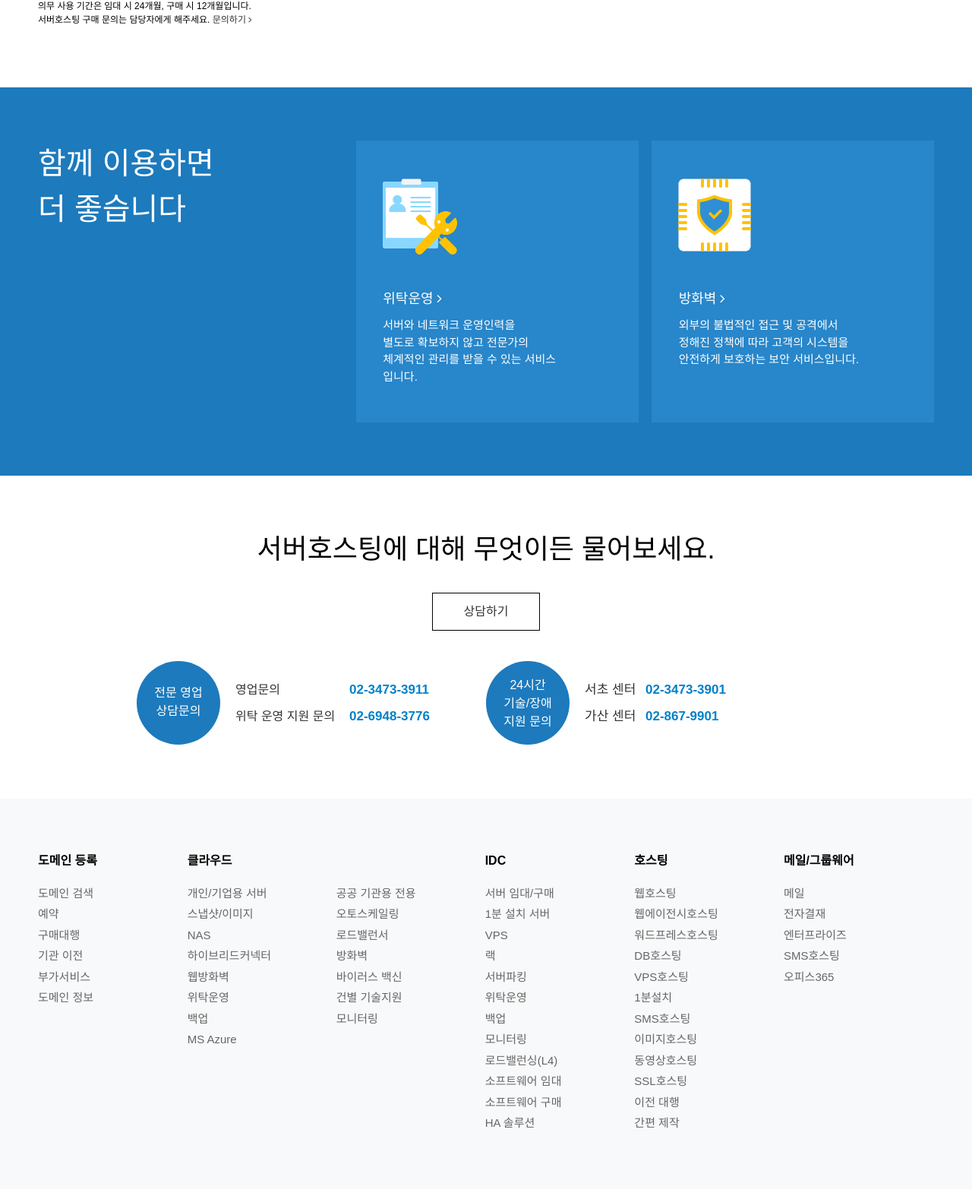
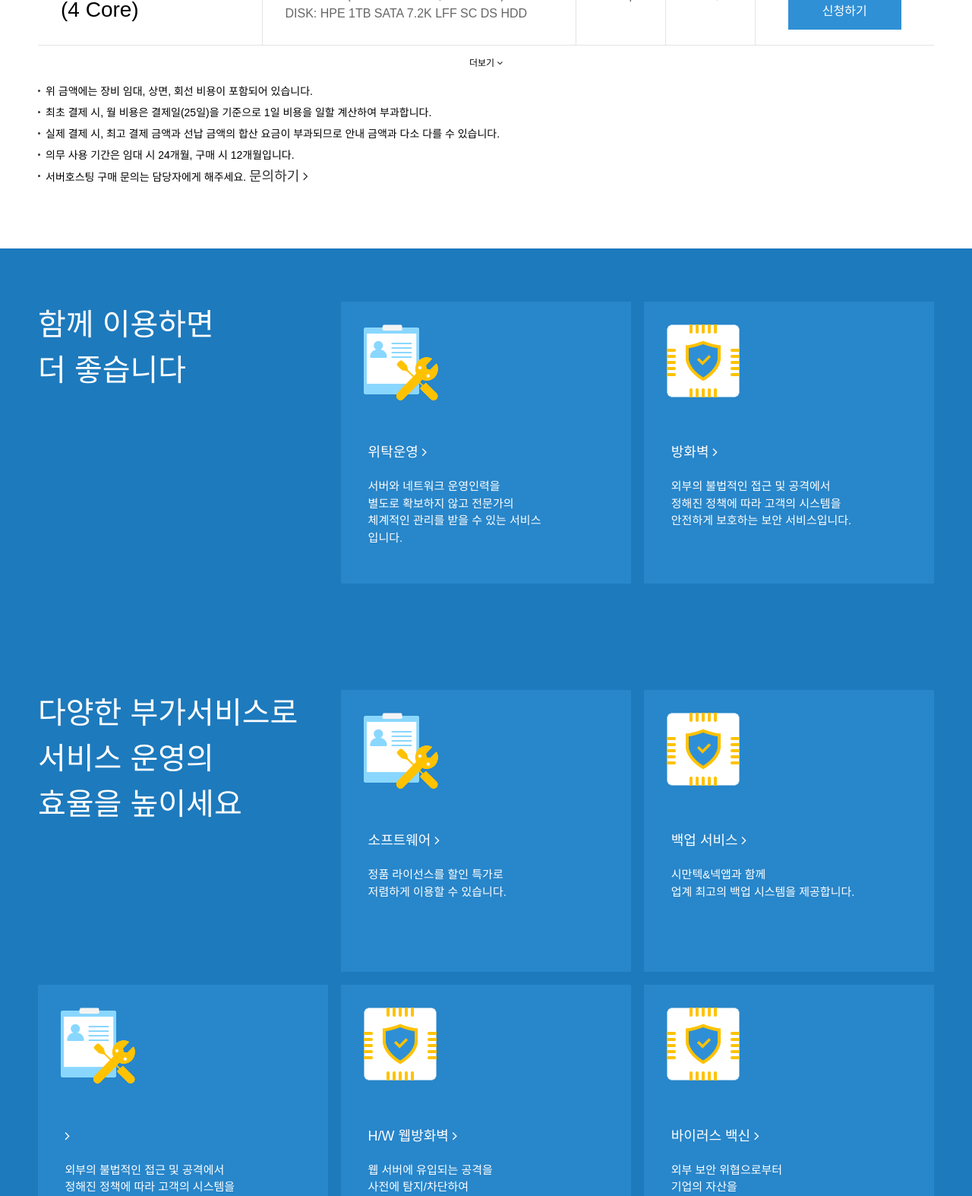
Before and after one commit to suger104/site, a plain HTML site: page gabia/idc/hosting.html in a window 1280 px wide. Shown: the part 1226-2800 px from the top of the page at 76% size. Drawn offline with Linux system fonts and the light colour scheme; a web font is replaced by a local one.

Commit message:
v1.0_2018.05.11
서브페이지 select 영역 추가

```diff
--- a/gabia/assets/css/style.css
+++ b/gabia/assets/css/style.css
@@ -10,6 +10,8 @@
 #banner {height:550px; background:url(../img/banner-bg1.jpg) no-repeat center top;}
 #sbanner {border-top:1px solid #efefef;}
 #select {background-color:#1d7abd;}
+#select2 {background-color:#1d7abd;}
+#select5 {background-color:#1d7abd;}
 #infor {}
 #ad {position:relative; background:url(../img/ad_bg.jpg) no-repeat; background-size: cover; z-index:1;}
 #ad:before {content: ''; width:100%; height:100%; background-color:rgba(0,0,0,0.7); position:absolute; left:0; top:0;}
@@ -62,7 +64,45 @@
 .ie8 .select>div.simg2 {background:#2886ca url(../img/select-bg2-ie8.png) no-repeat 30px 230px;}
 .ie8 .select>div.simg3 {background:#2886ca url(../img/select-bg3-ie8.png) no-repeat 30px 230px;}
 .select>div h4 {font-size:18px; padding-bottom:20px;}
-.select>div p {font-size:15px; color:#ffffff;}
+.select>div p {font-size:15px; color:#fff;}
+
+/* select2 */
+.select2 {overflow:hidden; padding:70px 0px; color:#fff;}
+.select2 h3 {float:left; width:32.333%; font-size:40px; margin-right:1.5%;}
+.select2>div {float:left; width:26.3333%; height:300px; margin-right:1.5%; padding:3%;}
+.select2>div.simg1 {background:#2886ca url(../img/select2-bg1.png) no-repeat 30px 30px;}
+.select2>div.simg2 {background:#2886ca url(../img/select2-bg2.png) no-repeat 30px 30px; margin-right: 0;}
+.select2>div h4 {font-size:18px; padding-bottom:20px; padding-top: 150px;}
+.select2>div h4 a {color:#fff;}
+.select2>div a:hover {text-decoration: underline;}
+.select2>div p {font-size:15px; color:#ffffff;}
+/*
+#sub-select {background-color: #1d7abd;}
+
+.sub-select {overflow: hidden; padding:70px 0px; color:#fff;}
+.sub-select h3 {float:left; width: 34%;  font-size:40px;}
+.sub-select>div {float:left; width: 25.5%; height:300px; margin-left: 1.5%; padding: 3%;}
+.sub-select>div.simg1 {background: #2886ca url(../img/select2-bg1.png) no-repeat 35px 50px;}
+.sub-select>div.simg2 {background: #2886ca url(../img/select2-bg2.png) no-repeat 35px 50px;}
+.sub-select>div h4 {font-size:18px; padding-top: 160px;}
+.sub-select>div h4 a {color:#fff;}
+.sub-select>div a:hover {text-decoration: underline;}
+.sub-select>div p {font-size:15px; color:#ffffff; padding-top: 10px;}
+*/
+
+/* select5 */
+.select5 {overflow:hidden; padding:70px 0px; color:#fff;}
+.select5 h3 {float:left; width:32.333%; font-size:40px; margin-right: 1.5%;}
+.select5>div {float:left; width:26.3333%; height:300px; margin-right: 1.5%; margin-bottom: 1.5%; padding:3%;}
+.select5>div.simg1 {background:#2886ca url(../img/select2-bg1.png) no-repeat 30px 30px;}
+.select5>div.simg2 {background:#2886ca url(../img/select2-bg2.png) no-repeat 30px 30px; margin-right: 0;}
+.select5>div.simg3 {background:#2886ca url(../img/select2-bg1.png) no-repeat 30px 30px;}
+.select5>div.simg4 {background:#2886ca url(../img/select2-bg2.png) no-repeat 30px 30px;}
+.select5>div.simg5 {background:#2886ca url(../img/select2-bg2.png) no-repeat 30px 30px; margin-right: 0;}
+.select5>div h4 {font-size:18px; padding-bottom:20px; padding-top: 150px;}
+.select5>div h4 a {color:#fff;}
+.select5>div a:hover {text-decoration: underline;}
+.select5>div p {font-size:15px; color:#ffffff;}
 
 /* infor */
 .infor {padding:70px 0;}
@@ -223,19 +263,6 @@
 /* table-style3 */
 .table-style3 {}
 
-
-/* sub-select */
-#sub-select {background-color: #1d7abd;}
-
-.sub-select {overflow: hidden; padding:70px 0px; color:#fff;}
-.sub-select h3 {float:left; width: 34%;  font-size:40px;}
-.sub-select>div {float:left; width: 25.5%; height:300px; margin-left: 1.5%; padding: 3%;}
-.sub-select>div.simg1 {background: #2886ca url(../img/sub-select-bg1.png) no-repeat 35px 50px;}
-.sub-select>div.simg2 {background: #2886ca url(../img/sub-select-bg2.png) no-repeat 35px 50px;}
-.sub-select>div a {display: inline-block; font-size:18px; color:#fff; padding-top: 160px;}
-.sub-select>div a:hover {text-decoration: underline;}
-.sub-select>div p {font-size:15px; color:#ffffff; padding-top: 10px;}
-
 /* sub-infor */
 #sub-infor {}
 
--- a/gabia/idc/hosting.html
+++ b/gabia/idc/hosting.html
@@ -83,48 +83,48 @@
 							</div>
 							<div class="table-style1">
 								<table>
+									<caption class="ir">서버 호스팅 브랜드, 사양, 회선, IP, 신청하기 표입니다.</caption>
 									<colgroup>
-									<col width="20%">
-									<col width="45%">
+									<col width="25%">
+									<col width="35%">
 									<col width="10%">
 									<col width="10%">
-									<col width="15%">
+									<col width="20%">
 									</colgroup>
 									<thead>
 										<tr>
-											<th>브랜드 및 상품명</th>
-											<th>사양</th>
-											<th>회선</th>
-											<th>IP</th>
-											<th>신청하기</th>
+											<th scope="col" class="left">브랜드 및 상품명</th>
+											<th scope="col">사양</th>
+											<th scope="col">회선</th>
+											<th scope="col">IP</th>
+											<th scope="col">신청하기</th>
 										</tr>
 									</thead>
 									<tbody>
 										<tr>
-											<td class="one">
-												<img src="../assets/img/table-logo1.png" alt="ibm로고"> <span>인기!</span><br>
-												IBM X3550M5<br>
-												(6 Core)
+											<td scope="row" class="left black large">
+												<span><img src="../assets/img/table-logo1.png" alt="ibm로고"></span>
+												<em class="hot">인기!</em><br>
+												IBM X3550M5 (6 Core)
 											</td>
-											<td class="two">
+											<td class="left">
 												<ul>
 													<li><span>CPU: </span> Xeon E5-2603 v4, 6C 1.7GHz</li>
-													<li><span>RAM: </span> 8GB TruDDR4 Memory (1Rx4, 1.2V)<br>
-												PC4-19200 CL17 2400MHz LP RDIMM</li>
-												<li><span>DISK: </span>300GB, 10K, 12Gbps, SAS, 2.5in G3HS	</li>
+													<li><span>RAM: </span> 8GB TruDDR4 Memory (1Rx4, 1.2V)	PC4-19200 CL17 2400MHz LP RDIMM</li>
+												<li><span>DISK: </span>300GB, 10K, 12Gbps, SAS, 2.5in G3HS</li>
 											</ul>
 										</td>
 										<td>10Mbps</td>
 										<td>1개</td>
-										<td class="five">190,000원<span>/월</span><a href="#">신청하기</a></td>
+										<td class="large">190,000원<em class="small">/월</em><a href="#" class="view" title="새창">신청하기</a></td>
 									</tr>
 									<tr>
-										<td class="one">
-											<img src="../assets/img/table-logo2.png" alt="hp로고"> <span>인기!</span><br>
-											HP DL160Gen9<br>
-											(4 Core)
+										<td scope="row" class="left black large">
+											<span><img src="../assets/img/table-logo2.png" alt="hp로고"></span>
+											<em class="hot">인기!</em><br>
+											HP DL160Gen9 (4 Core)
 										</td>
-										<td class="two">
+										<td class="left">
 											<ul>
 												<li><span>CPU: </span>Xeon E5-2623v4 Kit (2.6GHz / 4Core)</li>
 												<li><span>RAM: </span>HPE 8GB 1Rx8 PC4-2400T-R Kit</li>
@@ -133,15 +133,15 @@
 										</td>
 										<td>10Mbps</td>
 										<td>1개</td>
-										<td  class="five">190,000원<span>/월</span><a href="#">신청하기</a></td>
+										<td class="large">190,000원<em class="small">/월</em><a href="#" class="view" title="새창">신청하기</a></td>
 									</tr>
 									<tr>
-										<td class="one">
-											<img src="../assets/img/table-logo2.png" alt="hp로고"> <span>인기!</span><br>
-											HP DL360Gen9<br>
-											(4 Core)
+										<td scope="row" class="left black large">
+											<span><img src="../assets/img/table-logo2.png" alt="hp로고"></span>
+											<em class="hot">인기!</em><br>
+											HP DL360Gen9 (4 Core)
 										</td>
-										<td class="two">
+										<td class="left">
 											<ul>
 												<li><span>CPU: </span> Xeon E5-2623v4 Kit (2.6GHz / 4Core)</li>
 												<li><span>RAM: </span>HPE 8GB 1Rx8 PC4-2400T-R Kit</li>
@@ -150,33 +150,31 @@
 										</td>
 										<td>10Mbps</td>
 										<td>1개</td>
-										<td  class="five">220,000원<span>/월</span><a href="#">신청하기</a></td>
+										<td class="large">220,000원<em class="small">/월</em><a href="#" class="view" title="새창">신청하기</a></td>
 									</tr>
 									<tr>
-										<td class="one">
-											<img src="../assets/img/table-logo1.png" alt="ibm로고"> <span>인기!</span><br>
-											IBM X3550M5<br>
-											(4 Core)
+										<td scope="row" class="left black large">
+											<span><img src="../assets/img/table-logo1.png" alt="ibm로고"></span>
+											<em class="hot">인기!</em><br>
+											IBM X3550M5 (4 Core)
 										</td>
-										<td class="two">
+										<td class="left">
 											<ul>
 												<li><span>CPU: </span>Xeon E5-2623 v4 4C 2.6GHz</li>
-												<li><span>RAM: </span>16GB TruDDR4 Memory (2Rx4, 1.2V) PC4-19200 CL17<br>
-											2400MHz LP RDIMM</li>
+												<li><span>RAM: </span>16GB TruDDR4 Memory (2Rx4, 1.2V) PC4-19200 CL17 2400MHz LP RDIMM</li>
 											<li><span>DISK: </span>300GB 10K 12Gbps SAS 2.5in G3HS HDD</li>
 										</ul>
 									</td>
 									<td>10Mbps</td>
 									<td>1개</td>
-									<td  class="five">205,000원<span>/월</span><a href="#">신청하기</a></td>
+									<td class="large">205,000원<em class="small">/월</em><a href="#" class="view" title="새창">신청하기</a></td>
 								</tr>
 								<tr>
-									<td class="one">
-										<img src="../assets/img/table-logo2.png" alt="hp로고"><br>
-										HP DL20Gen9<br>
-										(4 Core)
+									<td scope="row" class="left black large">
+										<span><img src="../assets/img/table-logo2.png" alt="hp로고"></span>
+										HP DL20Gen9 (4 Core)
 									</td>
-									<td class="two">
+									<td class="left">
 										<ul>
 											<li><span>CPU: </span>Xeon E3-1220v5 (3.0GHz / 4Core)</li>
 											<li><span>RAM: </span>8GB (1x8GB UDIMMs, 2133 MHz)</li>
@@ -185,17 +183,17 @@
 									</td>
 									<td>10Mbps</td>
 									<td>1개</td>
-									<td  class="five">150,000원<span>/월</span><a href="#">신청하기</a></td>
+									<td class="large">150,000원<em class="small">/월</em><a href="#" class="view" title="새창">신청하기</a></td>
 								</tr>
 							</tbody>
 						</table>
-						<a href="#" class="more">더보기 <i class="fa fa-angle-down" aria-hidden="true"></i></a>
-						<ul class="product-notice">
+						<p class="more">더보기 <i class="fa fa-angle-down" aria-hidden="true"></i></p>
+						<ul class="list">
 							<li>위 금액에는 장비 임대, 상면, 회선 비용이 포함되어 있습니다.</li>
 							<li>최초 결제 시, 월 비용은 결제일(25일)을 기준으로 1일 비용을 일할 계산하여 부과합니다.</li>
 							<li>실제 결제 시, 최고 결제 금액과 선납 금액의 합산 요금이 부과되므로 안내 금액과 다소 다를 수 있습니다.</li>
 							<li>의무 사용 기간은 임대 시 24개월, 구매 시 12개월입니다.</li>
-							<li>서버호스팅 구매 문의는 담당자에게 해주세요. <a href="#">문의하기 <i class="fa fa-angle-right" aria-hidden="true"></i></a></li>
+							<li>서버호스팅 구매 문의는 담당자에게 해주세요. <a href="#" title="새창" class="help">문의하기 <i class="fa fa-angle-right" aria-hidden="true"></i></a></li>
 						</ul>
 					</div>
 				</div>
@@ -203,22 +201,51 @@
 		</section>
 		<!-- //product-table -->
 
-		<section id="sub-select">
+		<section id="select2">
 			<div class="container">
-					<div class="sub-select">
+					<div class="select2">
 						<h3>함께 이용하면<br>더 좋습니다</h3>
 						<div class="simg1">
-							<a href="#">위탁운영 <i class="fa fa-angle-right" aria-hidden="true"></i></a>
+							<h4><a href="#">위탁운영 <i class="fa fa-angle-right" aria-hidden="true"></i></a></h4>
 							<p>서버와 네트워크 운영인력을<br>별도로 확보하지 않고 전문가의<br>체계적인 관리를 받을 수 있는 서비스<br>입니다.</p>
 						</div>
 						<div class="simg2">
-							<a href="#">방화벽 <i class="fa fa-angle-right" aria-hidden="true"></i></a>
+							<h4><a href="#">방화벽 <i class="fa fa-angle-right" aria-hidden="true"></i></a></h4>
 							<p>외부의 불법적인 접근 및 공격에서<br>정해진 정책에 따라 고객의 시스템을<br>안전하게 보호하는 보안 서비스입니다.</p>
 						</div>
 					</div>
 				</div>
 		</section>
-		<!-- //sub-select -->
+		<!-- //select2 -->
+
+		<section id="select5">
+			<div class="container">
+					<div class="select5">
+						<h3>다양한 부가서비스로<br>서비스 운영의<br>효율을 높이세요</h3>
+						<div class="simg1">
+							<h4><a href="#">소프트웨어 <i class="fa fa-angle-right" aria-hidden="true"></i></a></h4>
+							<p>정품 라이선스를 할인 특가로<br>저렴하게 이용할 수 있습니다.</p>
+						</div>
+						<div class="simg2">
+							<h4><a href="#">백업 서비스 <i class="fa fa-angle-right" aria-hidden="true"></i></a></h4>
+							<p>시만텍&넥앱과 함께<br>업계 최고의 백업 시스템을 제공합니다.</p>
+						</div>
+						<div class="simg3">
+							<h4><a href="#"> <i class="fa fa-angle-right" aria-hidden="true"></i></a></h4>
+							<p>외부의 불법적인 접근 및 공격에서<br>정해진 정책에 따라 고객의 시스템을<br>안전하게 보호하는 보안 서비스입니다.</p>
+						</div>
+						<div class="simg4">
+							<h4><a href="#">H/W 웹방화벽 <i class="fa fa-angle-right" aria-hidden="true"></i></a></h4>
+							<p>웹 서버에 유입되는 공격을<br>사전에 탐지/차단하여<br>웹 서버를 안전하게 방어합니다.</p>
+						</div>
+						<div class="simg5">
+							<h4><a href="#">바이러스 백신 <i class="fa fa-angle-right" aria-hidden="true"></i></a></h4>
+							<p>외부 보안 위협으로부터<br>기업의 자산을<br>안전하게 보호합니다.</p>
+						</div>
+					</div>
+				</div>
+		</section>
+		<!-- //select2 -->
 
 		<section id="sub-infor">
 			<div class="container">
```
Also changed, not shown: gabia/idc/hosting2.html (+48 -46 lines), gabia/assets/img/select2-bg1.png (renamed from gabia/assets/img/sub-select-bg1.png), gabia/assets/img/select2-bg2.png (renamed from gabia/assets/img/sub-select-bg2.png).
